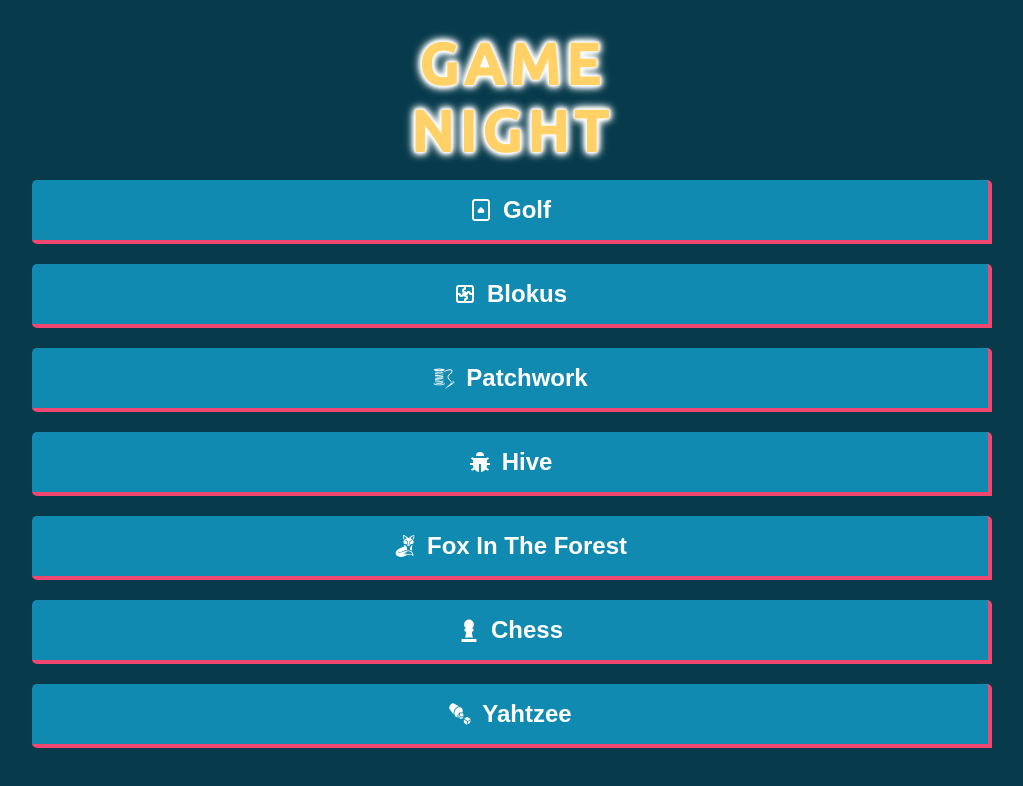
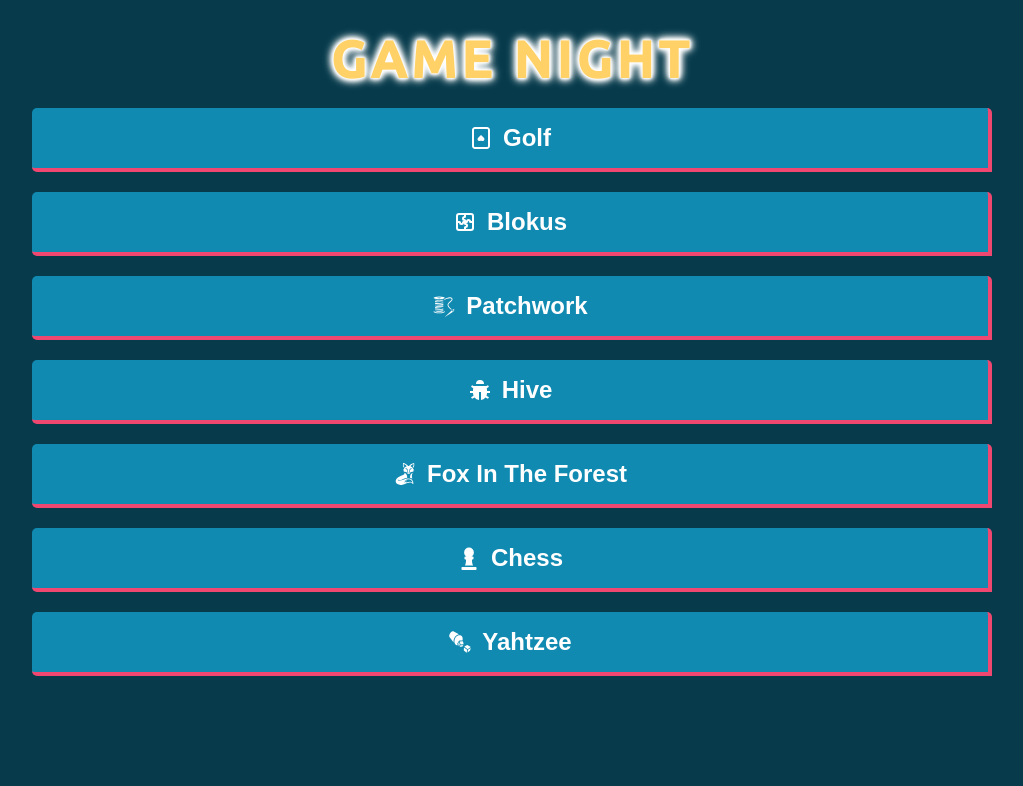
Before and after one commit to tylerpetersen02/my-app, a React (Create React App) app: page / in a window 1280 px wide. Shown: the top 786 px of the page, without its empty margins (128-1151 px from the left). Built offline with nearby package versions, Linux system fonts and the light colour scheme.

Commit message:
adjusting sizes and spacing

```diff
--- a/src/Pages/Home/home.css
+++ b/src/Pages/Home/home.css
@@ -21,4 +21,5 @@
     0 0 3px #fff, 0 0 6px #fff, 0 0 9px #fff, 0 0 12px #fff;
   margin: 30px 0px 30px 0px;
   color: #ffd166;
+  font-size: 3.2em;
 }
--- a/src/Pages/Home/home.tsx
+++ b/src/Pages/Home/home.tsx
@@ -5,10 +5,8 @@
 const Home = () => {
   return (
     <div className="App-container">
-      <div className="title-container-large">
-        <h1 className="glow">
-          GAME <br></br> NIGHT
-        </h1>
+      <div className="title-container">
+        <h1 className="glow">GAME NIGHT</h1>
       </div>
       <div className="content-container-main">
         <Link className="main-button-link" to="/golf">
```
